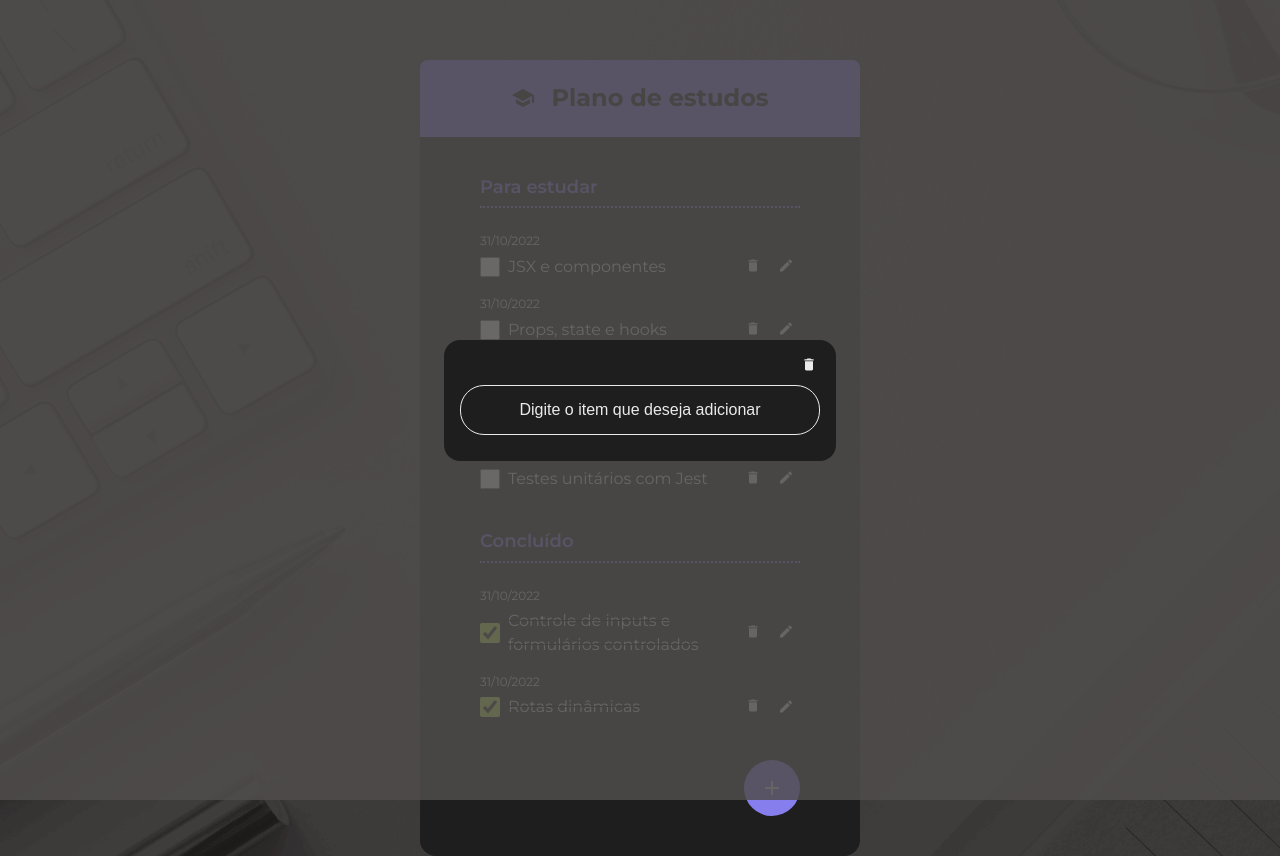
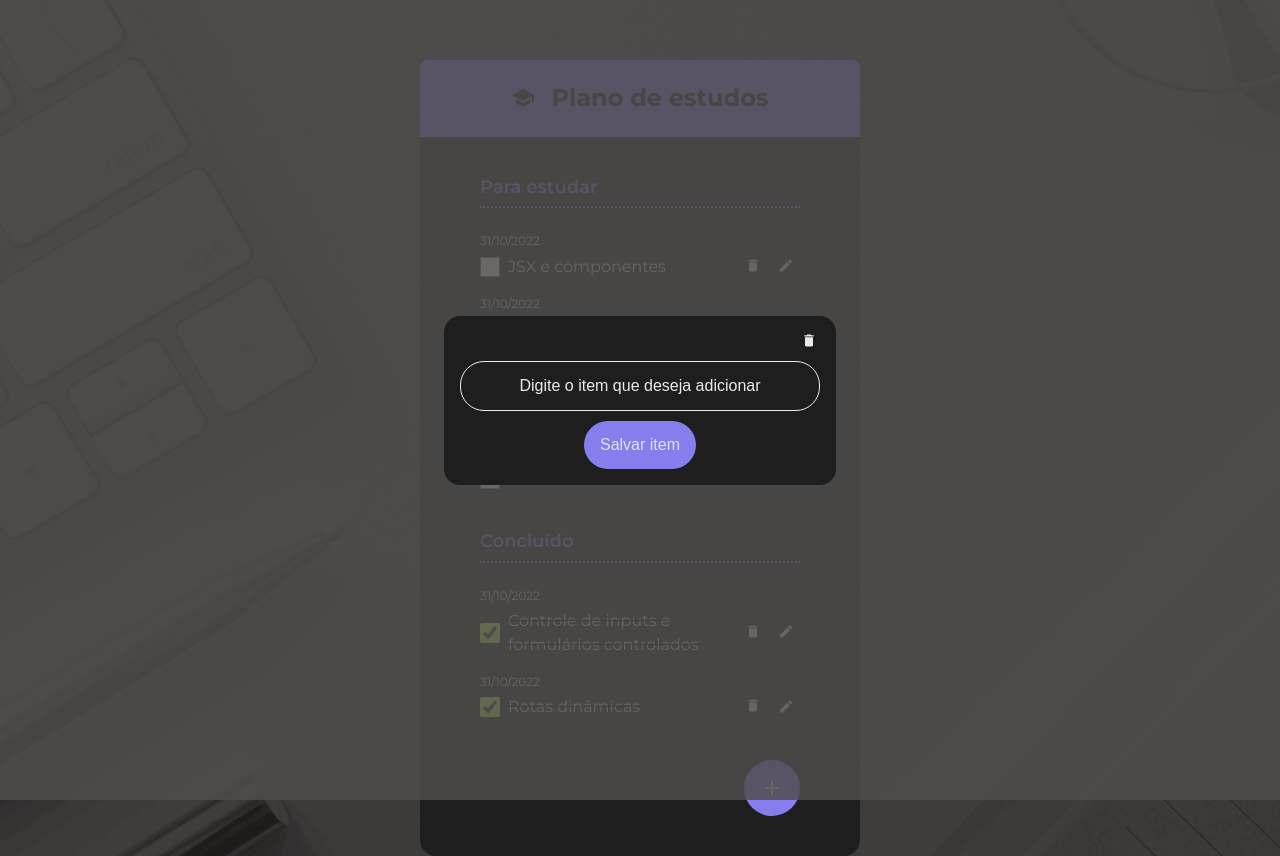
Before and after one commit to Dudsnavarro/react-todo-list, a React (Vite) app: page / in a window 1280 px wide. Both pictures are taken after a click on the button 772 px from the left and 787 px from the top of the page. Built offline with nearby package versions, Linux system fonts and the light colour scheme.

Commit message:
Criacao do botao

```diff
--- a/src/App.jsx
+++ b/src/App.jsx
@@ -11,6 +11,7 @@ import { ToDoItem } from "./components/ToDoItem"
 import { ToDoList } from "./components/ToDoList"
 import { Dialog } from "./components/Dialog"
 import { TextInput } from "./components/TextInput"
+import { Button } from "./components/Button"
 
 const todos = [
   {
@@ -88,6 +89,7 @@ function App() {
               <form>
                 <TextInput placeholder="Digite o item que deseja adicionar"/>
               </form>
+              <Button>Salvar item</Button>
             </Dialog>
             <FabButton onClick={toggleDialog}>
               <IconPlus />
--- /dev/null
+++ b/src/components/Button/button-style.css
@@ -0,0 +1,23 @@
+.button-submit {
+    font-size: 16px;
+    line-height: 150%;
+    color: #DBE4EF;
+    background-color: #877EED;
+    border: none;
+    max-width: 100%;
+    padding: 12px 16px;
+    gap: 10px;
+    border-radius: 24px;
+    text-align: center;
+    margin-top: 10px;
+}
+
+.button-body {
+    display: flex;
+    justify-content: center;
+}
+
+.button-submit:hover {
+    background-color: #544ACB;
+    cursor: pointer;
+}
--- /dev/null
+++ b/src/components/Button/index.jsx
@@ -0,0 +1,9 @@
+import "./button-style.css";
+
+export function Button({ children }) {
+  return (
+    <div className="button-body">
+      <button className="button-submit" autoFocus>{children}</button>
+    </div>
+  );
+}
--- a/src/components/Dialog/dialog.style.css
+++ b/src/components/Dialog/dialog.style.css
@@ -20,5 +20,5 @@
     cursor: pointer;
 }
 .dialog .body {
-    padding: 10px 0;
+    padding: 10px 0 0;
 }
```
